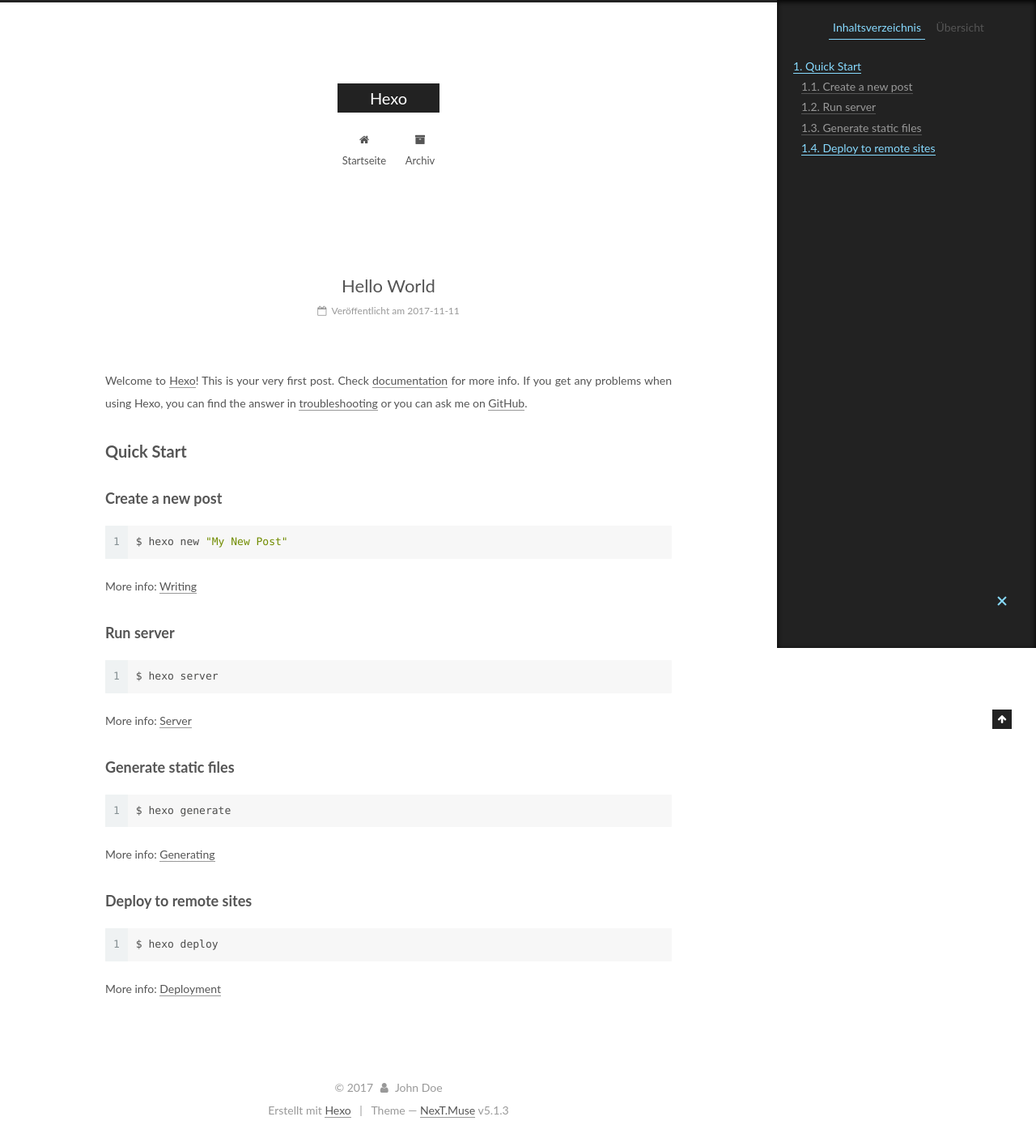
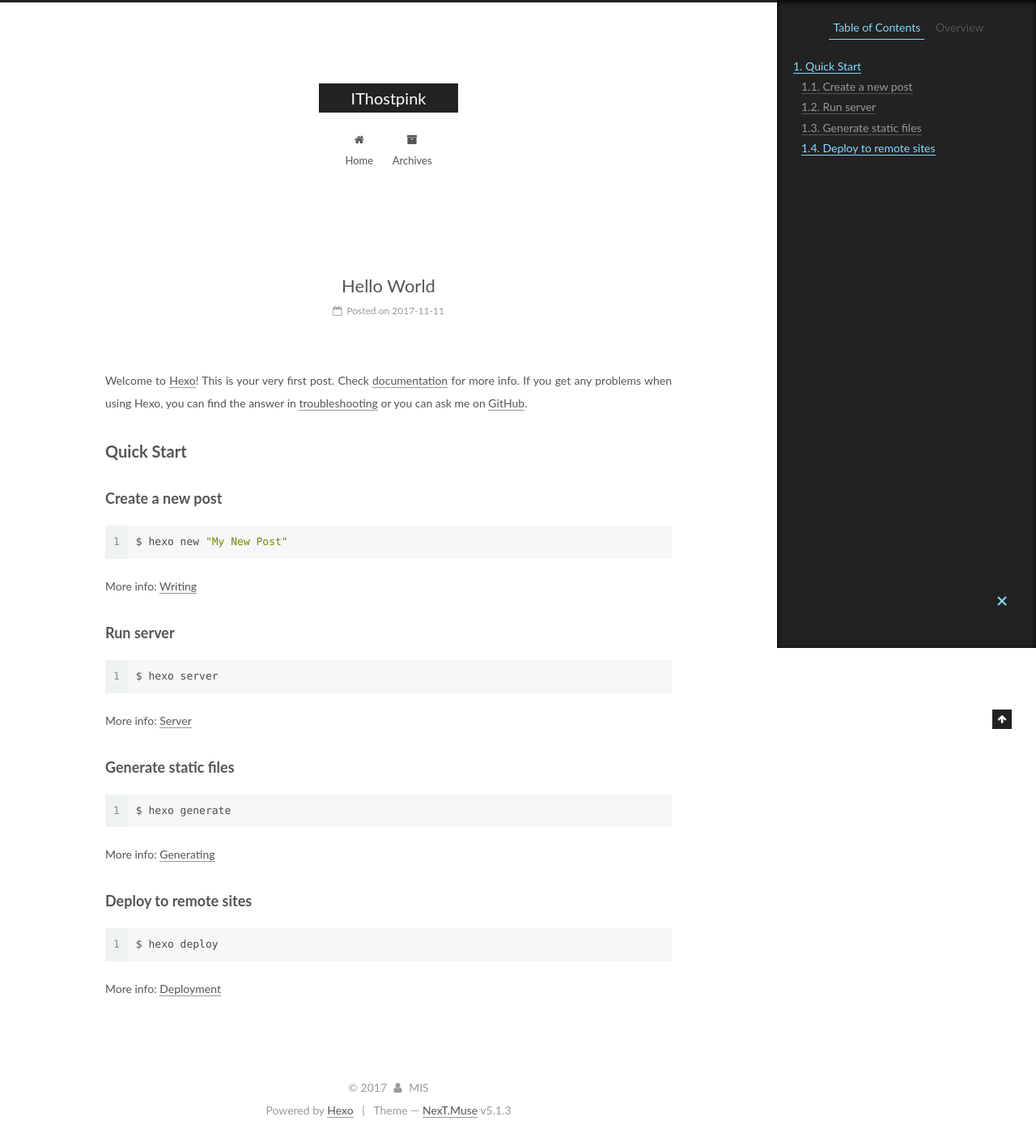
Before and after one commit to IThostpink/IThostpink.github.io, a plain HTML site: page 2017/11/11/hello-world/index.html in a window 1280 px wide. Shown: the whole page at 81% size. Drawn offline with Linux system fonts and the light colour scheme.

Commit message:
Site updated: 2017-11-11 14:51:54

```diff
--- a/2017/11/11/hello-world/index.html
+++ b/2017/11/11/hello-world/index.html
@@ -83,7 +83,7 @@
 <meta property="og:type" content="article">
 <meta property="og:title" content="Hello World">
 <meta property="og:url" content="http://yoursite.com/2017/11/11/hello-world/index.html">
-<meta property="og:site_name" content="Hexo">
+<meta property="og:site_name" content="IThostpink">
 <meta property="og:description" content="Welcome to Hexo! This is your very first post. Check documentation for more info. If you get any problems when using Hexo, you can find the answer in troubleshooting or you can ask me on GitHub. Quick">
 <meta property="og:updated_time" content="2017-11-11T05:02:13.859Z">
 <meta name="twitter:card" content="summary">
@@ -124,7 +124,7 @@
 
 
 
-  <title>Hello World | Hexo</title>
+  <title>Hello World | IThostpink</title>
 
 
 
@@ -154,7 +154,7 @@
     <div class="custom-logo-site-title">
       <a href="/"  class="brand" rel="start">
         <span class="logo-line-before"><i></i></span>
-        <span class="site-title">Hexo</span>
+        <span class="site-title">IThostpink</span>
         <span class="logo-line-after"><i></i></span>
       </a>
     </div>
@@ -184,7 +184,7 @@
 
               <i class="menu-item-icon fa fa-fw fa-home"></i> <br />
 
-            Startseite
+            Home
           </a>
         </li>
 
@@ -194,7 +194,7 @@
 
               <i class="menu-item-icon fa fa-fw fa-archive"></i> <br />
 
-            Archiv
+            Archives
           </a>
         </li>
 
@@ -234,13 +234,13 @@
     <link itemprop="mainEntityOfPage" href="http://yoursite.com/2017/11/11/hello-world/">
 
     <span hidden itemprop="author" itemscope itemtype="http://schema.org/Person">
-      <meta itemprop="name" content="John Doe">
+      <meta itemprop="name" content="MIS">
       <meta itemprop="description" content="">
       <meta itemprop="image" content="/images/avatar.gif">
     </span>
 
     <span hidden itemprop="publisher" itemscope itemtype="http://schema.org/Organization">
-      <meta itemprop="name" content="Hexo">
+      <meta itemprop="name" content="IThostpink">
     </span>
 
 
@@ -258,7 +258,7 @@
                 <i class="fa fa-calendar-o"></i>
               </span>
 
-                <span class="post-meta-item-text">Veröffentlicht am</span>
+                <span class="post-meta-item-text">Posted on</span>
 
               <time title="Post created" itemprop="dateCreated datePublished" datetime="2017-11-11T13:02:13+08:00">
                 2017-11-11
@@ -377,10 +377,10 @@
 
         <ul class="sidebar-nav motion-element">
           <li class="sidebar-nav-toc sidebar-nav-active" data-target="post-toc-wrap">
-            Inhaltsverzeichnis
+            Table of Contents
           </li>
           <li class="sidebar-nav-overview" data-target="site-overview-wrap">
-            Übersicht
+            Overview
           </li>
         </ul>
 
@@ -389,7 +389,7 @@
         <div class="site-overview">
           <div class="site-author motion-element" itemprop="author" itemscope itemtype="http://schema.org/Person">
 
-              <p class="site-author-name" itemprop="name">John Doe</p>
+              <p class="site-author-name" itemprop="name">MIS</p>
               <p class="site-description motion-element" itemprop="description"></p>
           </div>
 
@@ -401,7 +401,7 @@
                 <a href="/archives/">
 
                   <span class="site-state-item-count">1</span>
-                  <span class="site-state-item-name">Artikel</span>
+                  <span class="site-state-item-name">posts</span>
                 </a>
               </div>
 
@@ -463,13 +463,13 @@
   <span class="with-love">
     <i class="fa fa-user"></i>
   </span>
-  <span class="author" itemprop="copyrightHolder">John Doe</span>
+  <span class="author" itemprop="copyrightHolder">MIS</span>
 
 
 </div>
 
 
-  <div class="powered-by">Erstellt mit  <a class="theme-link" target="_blank" href="https://hexo.io">Hexo</a></div>
+  <div class="powered-by">Powered by <a class="theme-link" target="_blank" href="https://hexo.io">Hexo</a></div>
 
 
 
```
Also changed, not shown: archives/2017/11/index.html (+12 -12 lines), archives/2017/index.html (+12 -12 lines), archives/index.html (+12 -12 lines), index.html (+14 -14 lines).
